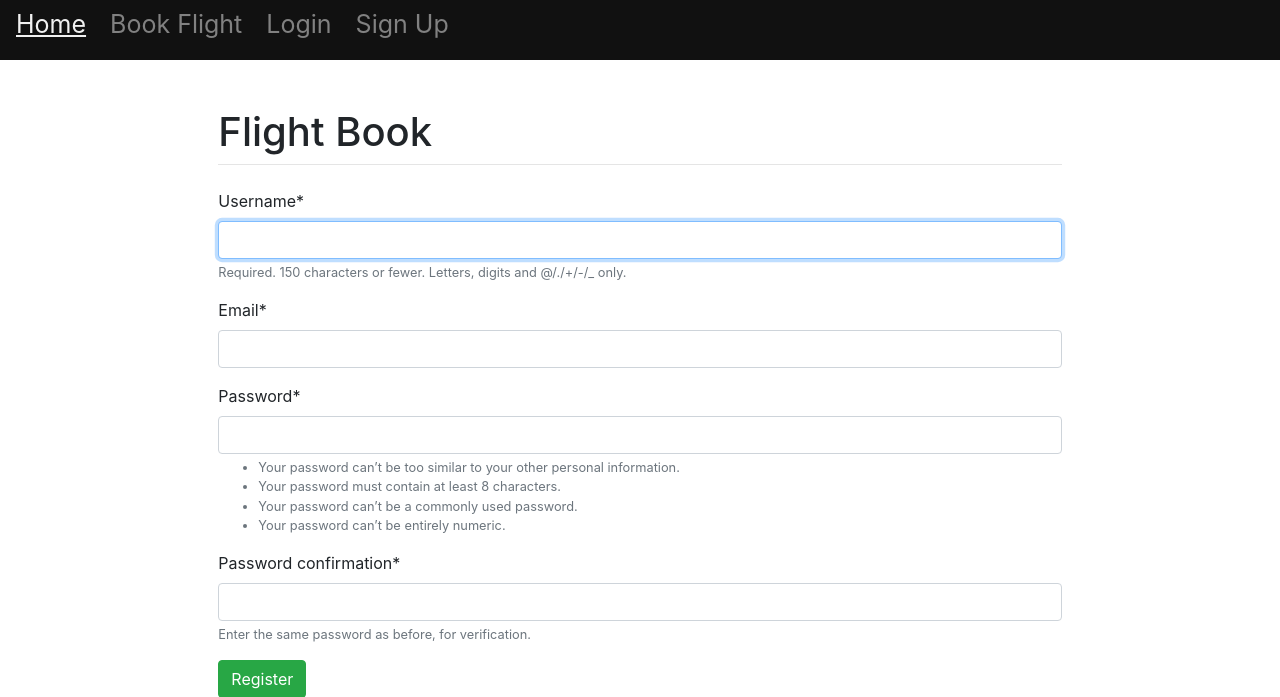
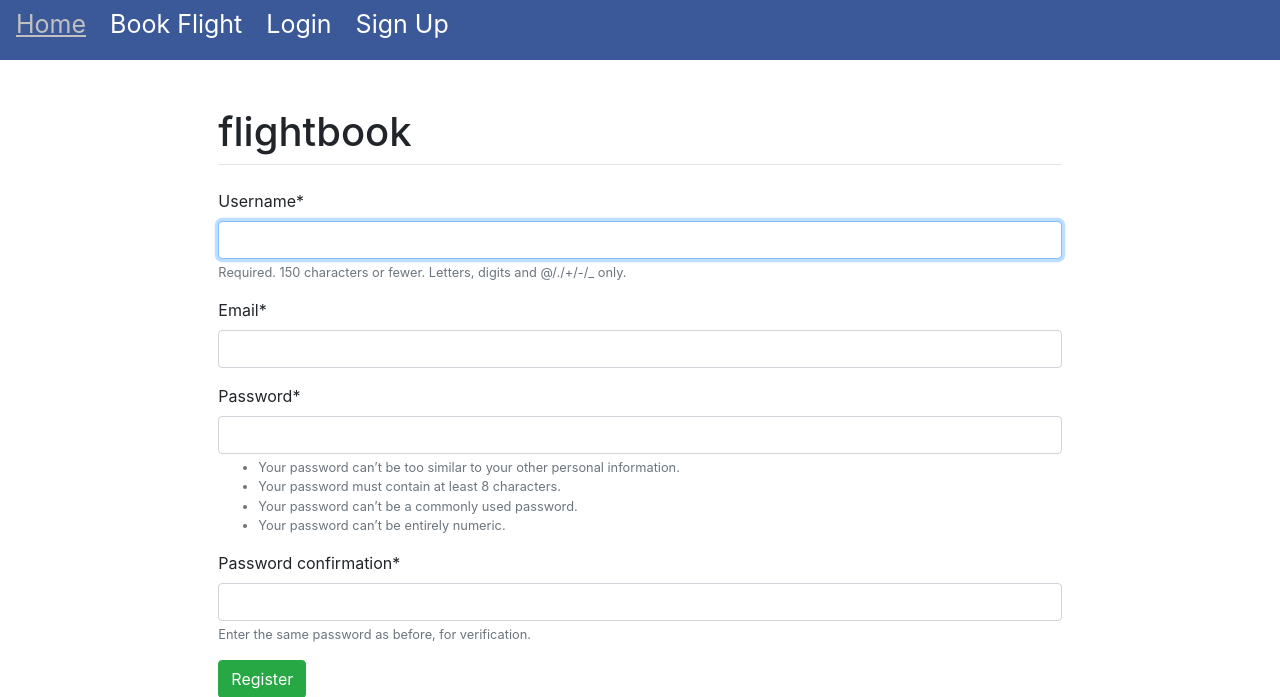
Before and after one commit to Sprinklepope/CSC312GroupProject, a Django app: page /register/ in a window 1280 px wide. Shown: the top 697 px of the page. Run offline with Django 3.2, Linux system fonts and the light colour scheme; some libraries are stand-ins or nearby versions.

Commit message:
style update

```diff
--- a/members/templates/home/home.html
+++ b/members/templates/home/home.html
@@ -8,9 +8,7 @@
     <form method="POST" class="form-group">
 	{% csrf_token %}
 	{{ form|crispy }}
-{#    <iframe width="420" height="315"#}
-{#    src="https://www.youtube.com/watch?v=va8ukF-ZH0M&ab_channel=CinemaSins">#}
-{#    </iframe>#}
+
      <img src="https://media.tenor.com/images/a301bd2fbc0a8bbe86983f9c36444b13/tenor.gif" alt="nick" width="498" height="280">
 
     </form>
--- a/members/templates/main/base.html
+++ b/members/templates/main/base.html
@@ -10,7 +10,7 @@
 			z-index:1;
 			top:0;
 			left:0;
-			background-color:#111;
+			background-color:#3B5998;
 			overflow-x: :hidden;
 			padding-top:0px;
 
@@ -21,13 +21,13 @@
 			padding:6px 8px 6px 16px;
 			text-decoration: none;
 			font-size:25px;
-			color: #818181;
+			color: #FFFFFF;
 			display:block;
 			float: left;
 		}
 
 		.sidenav a:hover{
-			color:#F1F1F1;
+			color:#c0c0c0;
 		}
 
 		.main{
@@ -63,8 +63,7 @@
 	<div id="content" name="content" class="main">
 		<div class="row justify-content-center">
 			<div class="col-8">
-				<h1 class="mt-2">Flight Book</h1>
-<!--				<h1 class="mt-2">Con Air</h1>-->
+				<h1 class="mt-2">flightbook</h1>
                 {% if user.is_authenticated %}
                     <p>Welcome {{user.username}}!</p>
                 {% endif %}
```
Also changed, not shown: db.sqlite3.
